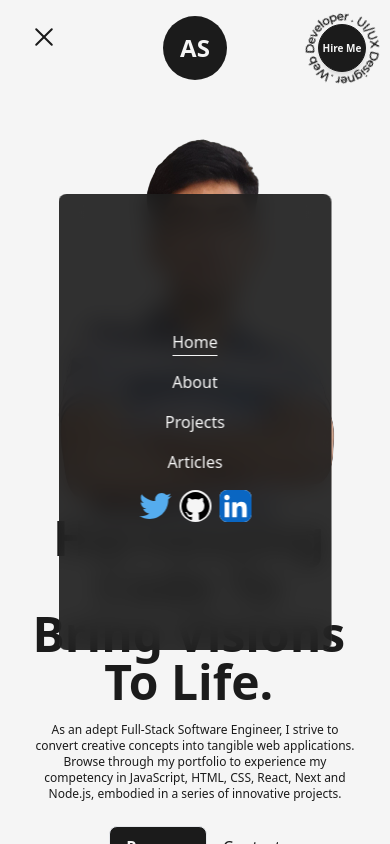
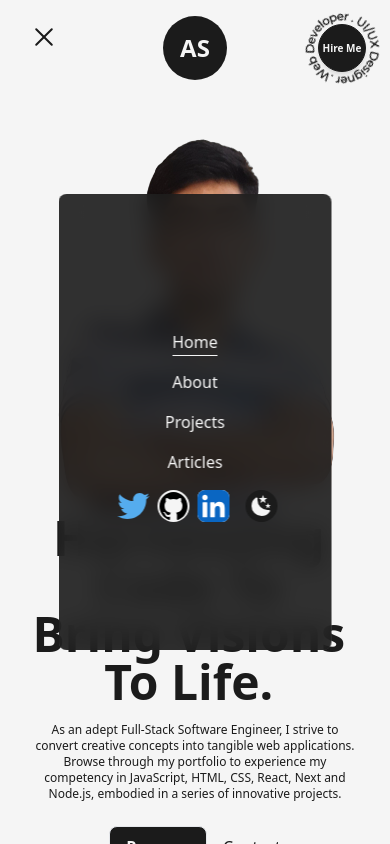
Before and after one commit to anirudhsalaria/Portfolio, a Next.js app: page / in a window 390 px wide. Both pictures are taken after a click on the button 44 px from the left and 37 px from the top of the page. Shown: the top 844 px of the page. Built offline with nearby package versions, Linux system fonts and the light colour scheme.

Commit message:
added darkmode in mobile

```diff
--- a/src/components/NavBar.js
+++ b/src/components/NavBar.js
@@ -135,7 +135,7 @@
 
 
           <motion.div
-            initial={{ scale: 0, opacity: 0, x:"-50%", y:"-50%" }}
+            initial={{ scale: 0, opacity: 0, x: "-50%", y: "-50%" }}
             animate={{ scale: 1, opacity: 1 }}
 
             className="min-w-[70vw] flex flex-col justify-between z-30 items-center fixed top-1/2 left-1/2 -translate-x-1/2 -translate-y-1/2
@@ -143,9 +143,9 @@
 
             <nav className="flex items-center flex-col justify-center">
               <CustomMobileLink href='/' title="Home"
-              className="" toggle={handleCLick} />
+                className="" toggle={handleCLick} />
               <CustomMobileLink href='/about' title="About"
-              className="" toggle={handleCLick} />
+                className="" toggle={handleCLick} />
               <CustomMobileLink href='/projects' title="Projects" className="" toggle={handleCLick} />
               <CustomMobileLink href='/articles' title="Articles" className="" toggle={handleCLick} />
             </nav>
@@ -175,13 +175,25 @@
                 <LinkedInIcon />
               </motion.a>
 
+              <button
+                onClick={() => setMode(mode === "light" ? "dark" : "light")}
+                className={`ml-3 flex items-center justify-center rounded-full p-1 ${mode === "light" ? "bg-dark text-light" : "bg-light text-dark"}
+     `}
+              >
+                {
+                  mode === "dark" ?
+                    <SunIcon className={"fill-dark"} />
+                    : <MoonIcon className={"fill-dark"} />
+                }
+              </button>
+
             </nav>
 
 
           </motion.div>
 
           : null
-          }
+      }
 
       <div className="absolute left-[50%] top-2 translate-x-[-50%]">
         <Logo />
```
